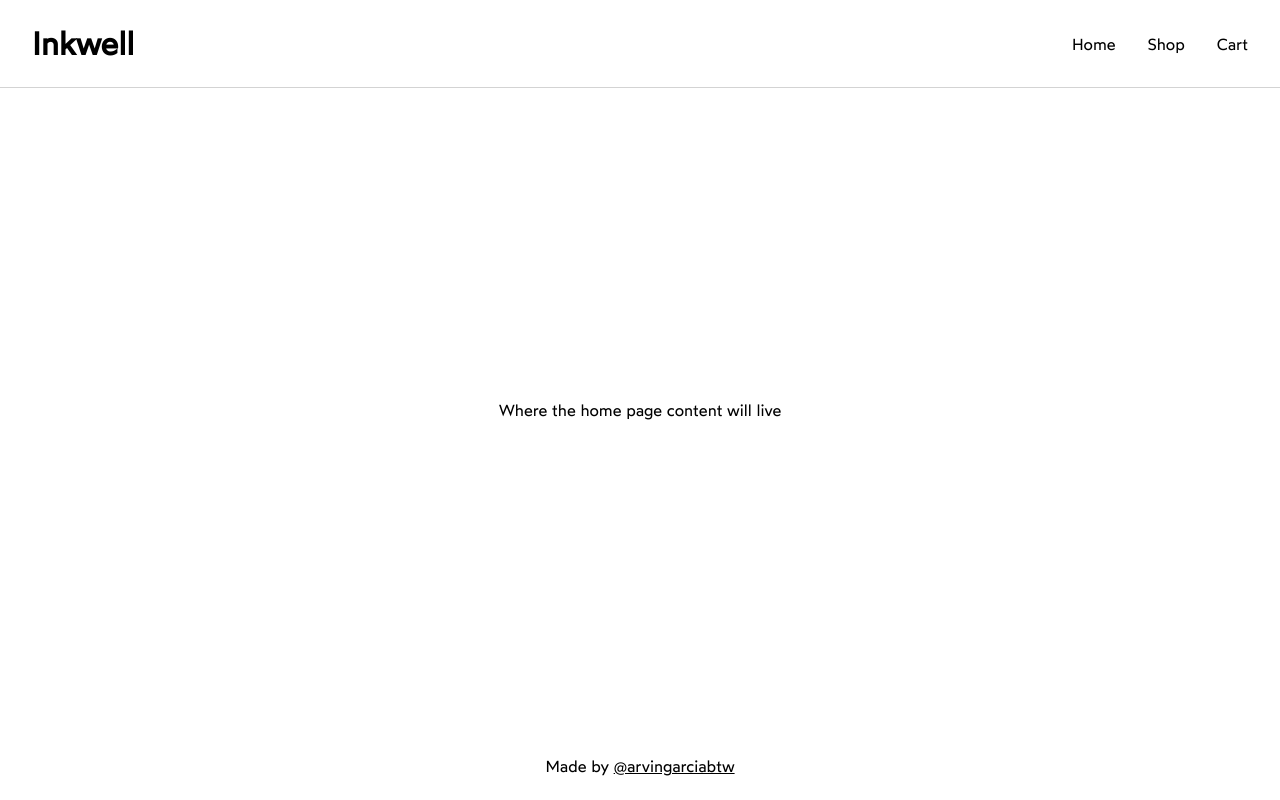
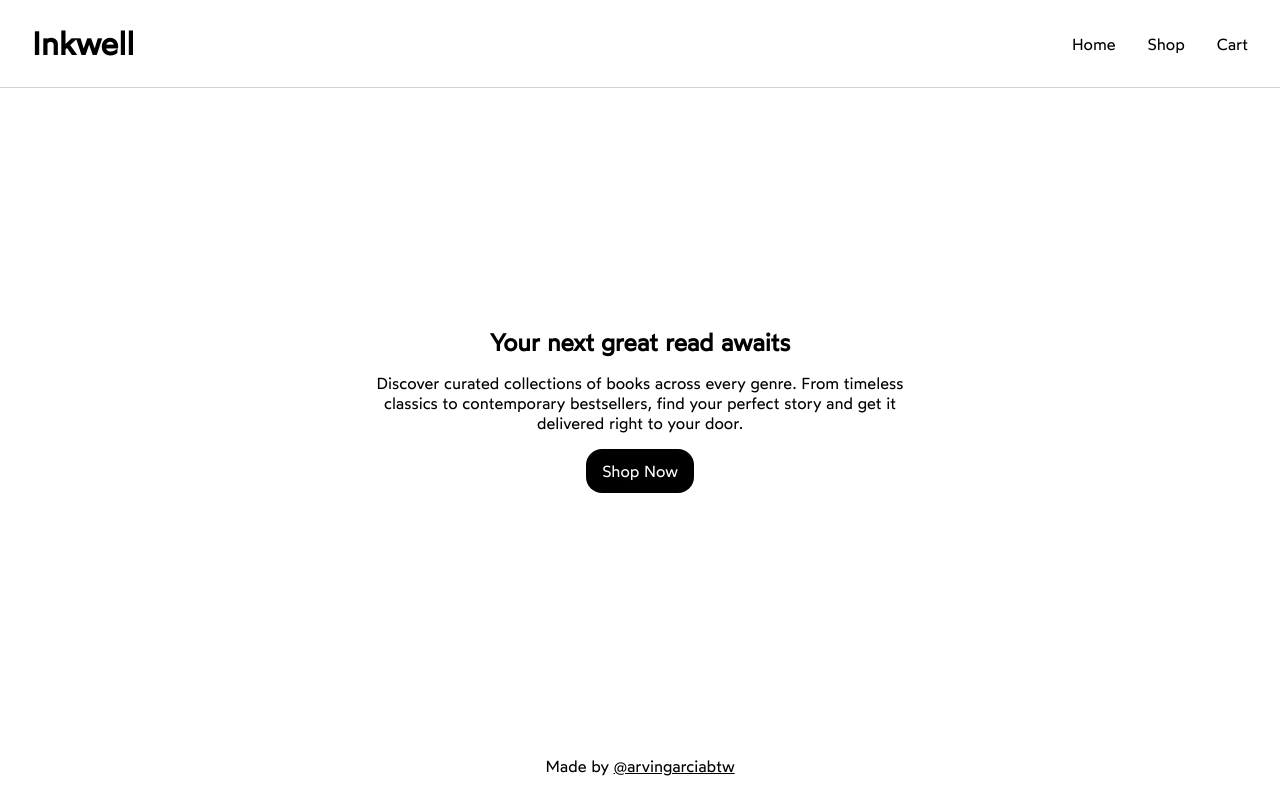
Before and after one commit to arvingarciabtw/the-odin-project, a React (Vite) app in the folder full-stack-javascript/fsj-04-react/23-shopping-cart/: page / in a window 1280 px wide. Built offline with nearby package versions, Linux system fonts and the light colour scheme.

Commit message:
feat: implement hero section component

```diff
--- a/full-stack-javascript/fsj-04-react/23-shopping-cart/src/components/Content.jsx
+++ b/full-stack-javascript/fsj-04-react/23-shopping-cart/src/components/Content.jsx
@@ -1,10 +1,11 @@
 import styles from '../styles/Content.module.css';
+import Hero from './Hero';
 
 function Content({ type }) {
   return (
     <main className={styles.containerContent}>
       {type === 'home' ? (
-        <p>Where the home page content will live</p>
+        <Hero />
       ) : type === 'shop' ? (
         <p>Where the shop page content will live</p>
       ) : (
--- /dev/null
+++ b/full-stack-javascript/fsj-04-react/23-shopping-cart/src/components/Hero.jsx
@@ -0,0 +1,20 @@
+import styles from '../styles/Hero.module.css';
+import { Link } from 'react-router';
+
+function Hero() {
+  return (
+    <section className={styles.sectionHero}>
+      <h1 className={styles.headingHero}>Your next great read awaits</h1>
+      <p className={styles.descriptionHero}>
+        Discover curated collections of books across every genre. From timeless
+        classics to contemporary bestsellers, find your perfect story and get it
+        delivered right to your door.
+      </p>
+      <Link to="/shop">
+        <button className={styles.buttonHero}>Shop Now</button>
+      </Link>
+    </section>
+  );
+}
+
+export default Hero;
--- /dev/null
+++ b/full-stack-javascript/fsj-04-react/23-shopping-cart/src/styles/Hero.module.css
@@ -0,0 +1,27 @@
+.sectionHero {
+  display: flex;
+  flex-direction: column;
+  align-items: center;
+  gap: 1rem;
+}
+
+.descriptionHero {
+  max-width: 540px;
+  text-align: center;
+}
+
+.buttonHero {
+  padding: 0.75em 1em;
+
+  font-size: 1rem;
+  background: black;
+  color: white;
+  border: none;
+  border-radius: 16px;
+
+  transition: opacity 0.3s ease;
+}
+
+.buttonHero:hover {
+  opacity: 0.7;
+}
--- a/full-stack-javascript/fsj-04-react/23-shopping-cart/src/styles/index.css
+++ b/full-stack-javascript/fsj-04-react/23-shopping-cart/src/styles/index.css
@@ -16,3 +16,7 @@
   display: flex;
   flex-direction: column;
 }
+
+button {
+  cursor: pointer;
+}
```
